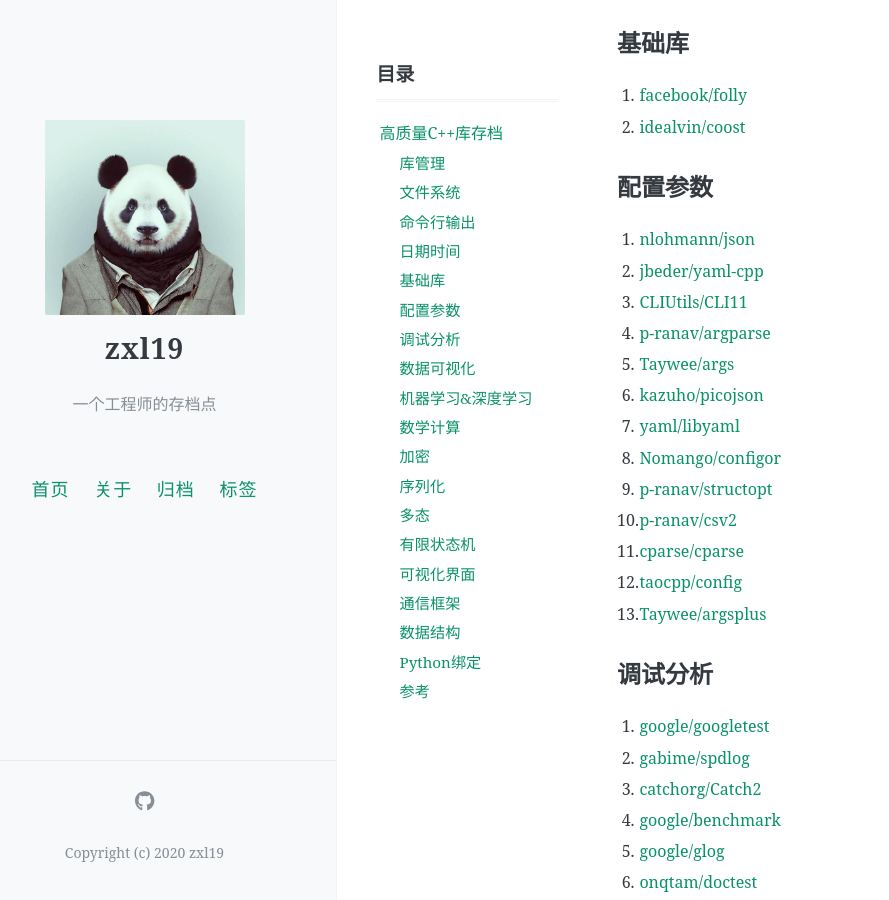
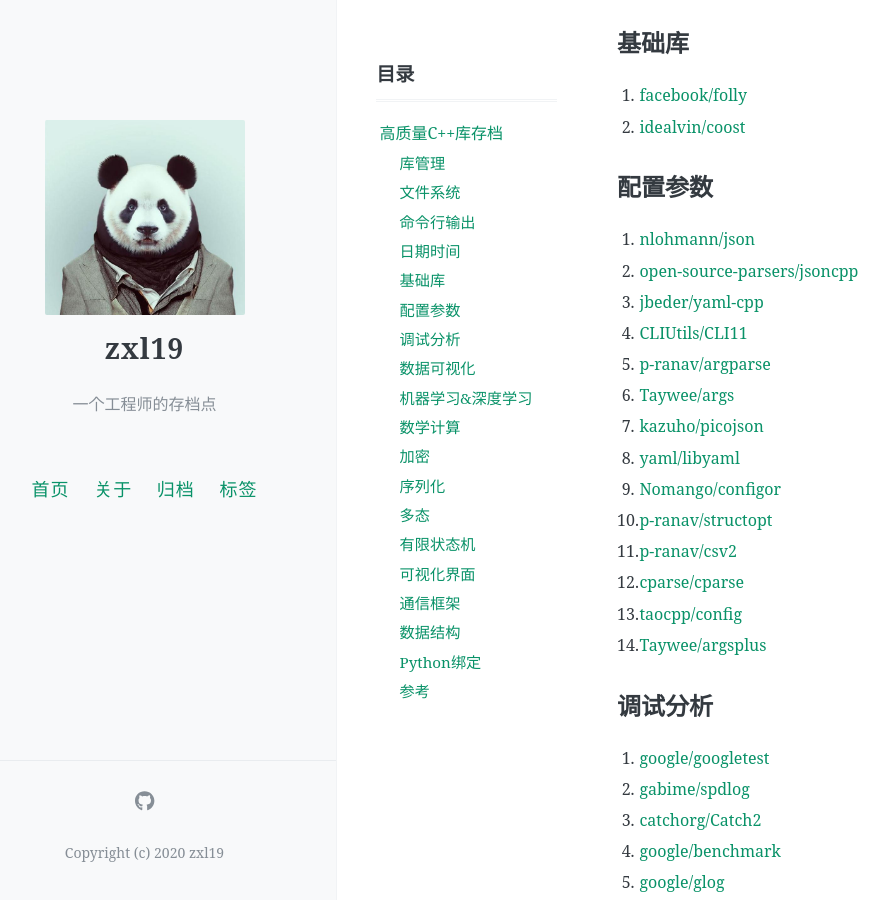
Before and after one commit to zxl19/zxl19.github.io, a Jekyll site: the page built from _posts/2021-06-01-cpp-library.md, in a window 1280 px wide and 900 px high, scrolled down 757 px. Shown: the whole window, without its empty margins (47-936 px from the left). Built offline with Jekyll 4.4.1, drawn with Linux system fonts in a browser that asks for light colours; comment, search, counter and statistics services are not loaded.

Commit message:
Update Posts

```diff
--- a/_posts/2021-06-01-cpp-library.md
+++ b/_posts/2021-06-01-cpp-library.md
@@ -41,18 +41,19 @@ pinned: false
 ## 配置参数
 
 1. [nlohmann/json](https://github.com/nlohmann/json)
-2. [jbeder/yaml-cpp](https://github.com/jbeder/yaml-cpp)
-3. [CLIUtils/CLI11](https://github.com/CLIUtils/CLI11)
-4. [p-ranav/argparse](https://github.com/p-ranav/argparse)
-5. [Taywee/args](https://github.com/Taywee/args)
-6. [kazuho/picojson](https://github.com/kazuho/picojson)
-7. [yaml/libyaml](https://github.com/yaml/libyaml)
-8. [Nomango/configor](https://github.com/Nomango/configor)
-9. [p-ranav/structopt](https://github.com/p-ranav/structopt)
-10. [p-ranav/csv2](https://github.com/p-ranav/csv2)
-11. [cparse/cparse](https://github.com/cparse/cparse)
-12. [taocpp/config](https://github.com/taocpp/config)
-13. [Taywee/argsplus](https://github.com/Taywee/argsplus)
+2. [open-source-parsers/jsoncpp](https://github.com/open-source-parsers/jsoncpp)
+3. [jbeder/yaml-cpp](https://github.com/jbeder/yaml-cpp)
+4. [CLIUtils/CLI11](https://github.com/CLIUtils/CLI11)
+5. [p-ranav/argparse](https://github.com/p-ranav/argparse)
+6. [Taywee/args](https://github.com/Taywee/args)
+7. [kazuho/picojson](https://github.com/kazuho/picojson)
+8. [yaml/libyaml](https://github.com/yaml/libyaml)
+9. [Nomango/configor](https://github.com/Nomango/configor)
+10. [p-ranav/structopt](https://github.com/p-ranav/structopt)
+11. [p-ranav/csv2](https://github.com/p-ranav/csv2)
+12. [cparse/cparse](https://github.com/cparse/cparse)
+13. [taocpp/config](https://github.com/taocpp/config)
+14. [Taywee/argsplus](https://github.com/Taywee/argsplus)
 
 ## 调试分析
 
```
Also changed, not shown: _posts/2021-05-25-slam-tool.md (+7 -6 lines).
